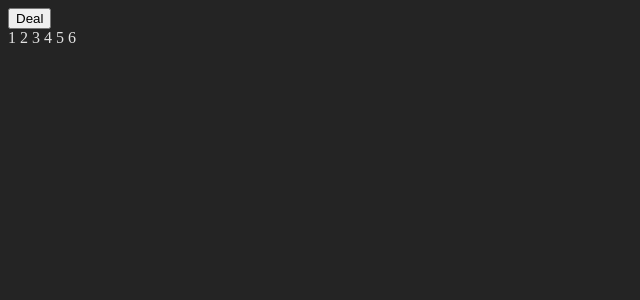
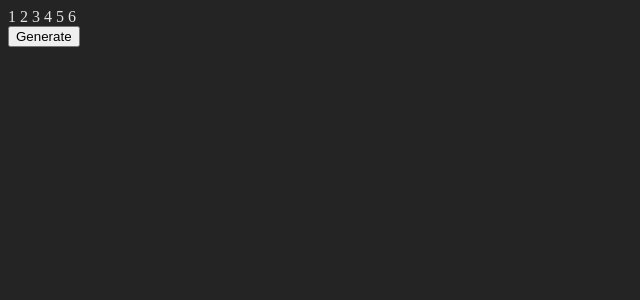
Before and after one commit to drewbrownie21/GolfCardGame, a React (Vite) app: page / in a window 1280 px wide. Shown: the top 300 px of the page, without its empty margins (0-640 px from the left). Built offline with nearby package versions, Linux system fonts and the light colour scheme.

Commit message:
Make deck not a react component since it does not render anything

```diff
--- a/src/App.tsx
+++ b/src/App.tsx
@@ -1,17 +1,23 @@
 import "./App.css";
-import { Deck } from "./components/Deck";
+import { GenerateDeck } from "./components/generateDeck";
+import { Game } from "./components/Game/Game";
 import { Player } from "./components/Player/Player";
-import { useState } from "react";
-import type { Card } from "./components/Deck";
+import { useEffect, useState } from "react";
+import type { Card } from "./components/generateDeck";
 
 function App() {
   const [deck, setDeck] = useState<Card[] | null>([]);
   console.log(deck);
 
+  useEffect(() => {
+    const newDeck = GenerateDeck();
+    setDeck(newDeck);
+  }, []);
+
   return (
     <>
-      <Deck createDeck={setDeck} />
       <Player />
+      <Game deck={deck} updateDeck={setDeck} onCardDrawn />
     </>
   );
 }
--- a/src/components/Game/Game.tsx
+++ b/src/components/Game/Game.tsx
@@ -1,29 +1,22 @@
-import type { Card } from "../Deck";
+import type { Card } from "../generateDeck";
 
 type GameProps = {
   deck: Card[];
   updateDeck: (card: Card[]) => void;
-  onCardDrawn: (card: Card[]) => void;
-  children: any;
+  children: React.ReactNode;
 };
 
-export function Game({ deck, children, updateDeck, onCardDrawn }: GameProps) {
+export function Game({ deck, updateDeck, children }: GameProps) {
   function drawCard(numOfCardsDrawn: number) {
     const cardDrawn = deck.at(-numOfCardsDrawn);
     updateDeck((prev) => prev.slice(0, -1));
-    if (cardDrawn) {
-      onCardDrawn([cardDrawn]);
-    }
     return cardDrawn;
   }
 
   return (
     <section>
       <div>{children}</div>
-      <button
-        onClick={() => drawCard(numOfCardsDrawn)}
-        disabled={deck.length === 0}
-      >
+      <button onClick={() => drawCard(1)} disabled={deck.length === 0}>
         Generate
       </button>
     </section>
--- a/src/components/Deck.tsx
+++ b/src/components/generateDeck.ts
@@ -1,18 +1,10 @@
-import { useState } from "react";
-
 export type Card = {
   suit: string;
   rank: number;
   value: number;
 };
 
-type DeckProps = {
-  createDeck: (card: Card[]) => void;
-};
-
-export function Deck({ createDeck }: DeckProps) {
-  const [deckCreated, setDeckCreated] = useState(false);
-
+export function GenerateDeck() {
   function randomizeDeck(randomizedDeckInput: Card[]) {
     for (let i = randomizedDeckInput.length - 1; i > 0; i--) {
       let j = Math.floor(Math.random() * (i + 1));
@@ -35,15 +27,9 @@ export function Deck({ createDeck }: DeckProps) {
     let newDeck: Card[] = ranks.flatMap((rank) =>
       suits.map((suit) => ({ suit, rank, value: getValue(rank) })),
     );
-    createDeck(randomizeDeck(newDeck));
-    setDeckCreated(true);
+
+    return randomizeDeck(newDeck);
   };
 
-  return (
-    <>
-      <button onClick={generateDeck} disabled={deckCreated}>
-        Deal
-      </button>
-    </>
-  );
+  return generateDeck;
 }
```
